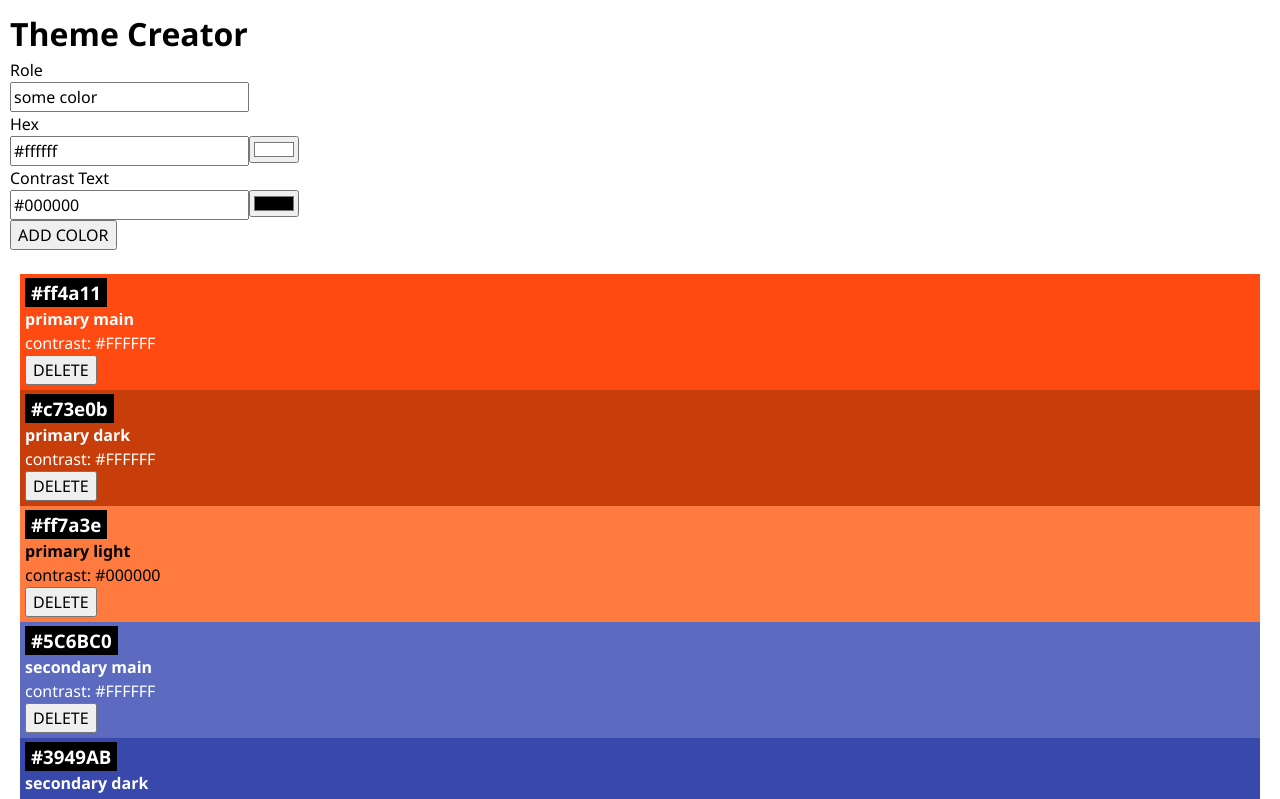
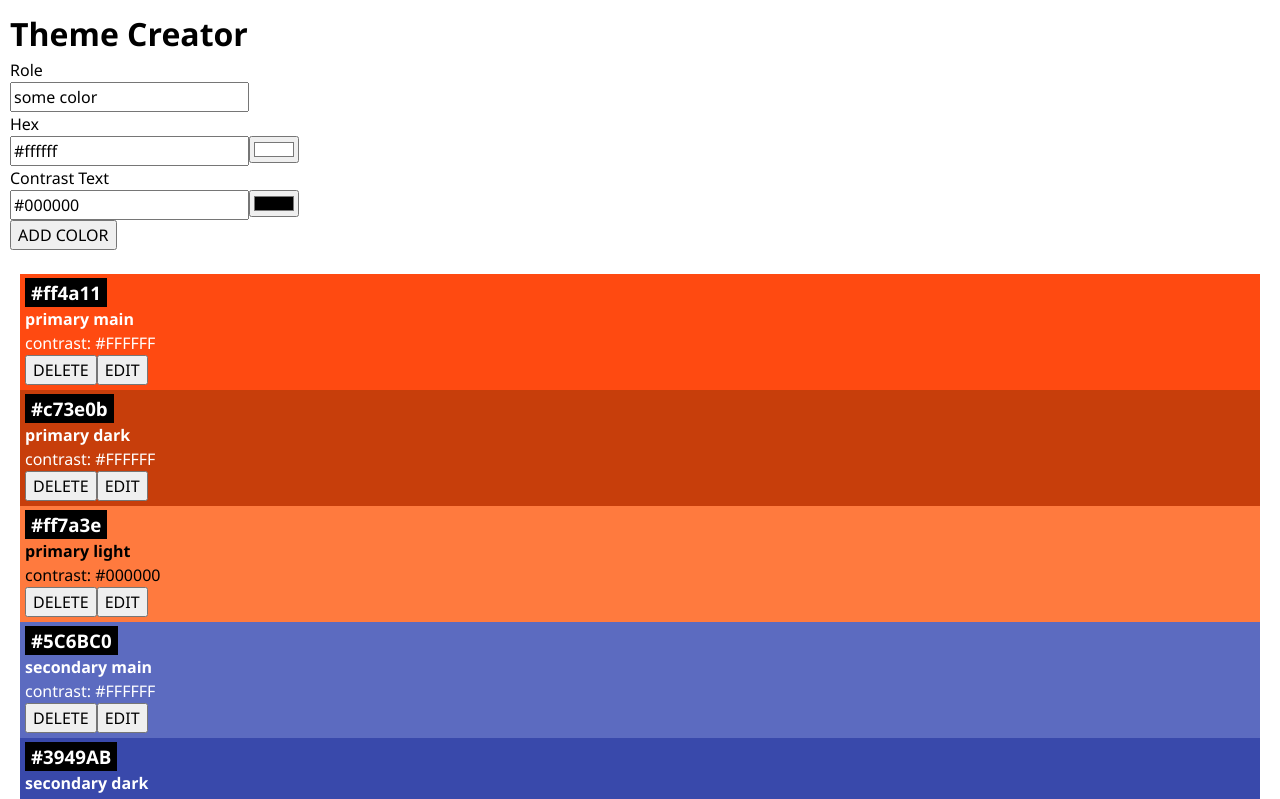
Before and after one commit to SabinePfanner/theme-creator-app, a React (Vite) app: page / in a window 1280 px wide. Shown: the top 799 px of the page. Built offline with nearby package versions, Linux system fonts and the light colour scheme.

Commit message:
add 4th task edit color functionality

```diff
--- a/src/App.jsx
+++ b/src/App.jsx
@@ -1,4 +1,3 @@
-import { Fragment } from "react";
 import { initialColors } from "./lib/colors";
 import Color from "./Components/Color/Color";
 import "./App.css";
@@ -11,11 +10,20 @@ function App() {
   const [colors, setColors] = useState(initialColors);
   const colorsListIsEmpty = colors.length === 0;
 
-  function handleAddColor(newColor) {
+  function handleAddNewColor(newColor) {
     setColors([{ id: uid(), ...newColor }, ...colors]);
   }
 
-  function HandleRemoveColor(id) {
+  function handleUpdateColor(updatedColor) {
+    setColors(
+      colors.map((color) => {
+        if (color.id === updatedColor.id) return updatedColor;
+        return color;
+      })
+    );
+  }
+
+  function handleRemoveColor(id) {
     const colorsAfterDeletion = colors.filter((color) => color.id !== id);
     setColors(colorsAfterDeletion);
   }
@@ -23,12 +31,15 @@ function App() {
   return (
     <>
       <h1>Theme Creator</h1>
-      <Colorform onAddColor={handleAddColor} />
+      <Colorform onAddColor={handleAddNewColor} />
       {colors.map((color) => {
         return (
-          <Fragment key={color.id}>
-            <Color color={color} onDeleteColor={HandleRemoveColor} />
-          </Fragment>
+          <Color
+            key={color.id}
+            color={color}
+            onDeleteColor={handleRemoveColor}
+            onUpdateColor={handleUpdateColor}
+          />
         );
       })}
       {colorsListIsEmpty && <ShowCallToAction />}
--- /dev/null
+++ b/src/Components/Color/Buttons.jsx
@@ -0,0 +1,12 @@
+export function Buttons({ onClick, onEdit }) {
+  return (
+    <>
+      <button type="button" onClick={onClick}>
+        DELETE
+      </button>
+      <button type="button" onClick={onEdit}>
+        EDIT
+      </button>
+    </>
+  );
+}
--- a/src/Components/Color/Color.jsx
+++ b/src/Components/Color/Color.jsx
@@ -1,20 +1,32 @@
 import "./Color.css";
 import { useState } from "react";
-import { ConfirmDelete } from "./ConfirmDelete.jsx";
+import { ConfirmDelete } from "./ModusConfirmDelete.jsx";
+import { Buttons } from "./Buttons.jsx";
+import { Edit } from "./ModusEdit.jsx";
+import Colorform from "../Form/Colorform.jsx";
 
-export default function Color({ color, onDeleteColor }) {
-  const [approval, setApproval] = useState(false);
+export default function Color({ color, onDeleteColor, onUpdateColor }) {
+  const [deleteModus, setDeleteModus] = useState(false);
+  const [editModus, setEditModus] = useState(false);
 
   function handleDelete() {
-    if (approval === false) {
-      setApproval(true);
+    if (deleteModus === false) {
+      setDeleteModus(true);
     } else {
       onDeleteColor(color.id);
     }
   }
 
-  function handleCancle() {
-    setApproval(false);
+  function handleCancel() {
+    setDeleteModus(false);
+  }
+
+  function handleEdit() {
+    setEditModus(true);
+  }
+
+  function cancelEdit() {
+    setEditModus(false);
   }
 
   return (
@@ -28,10 +40,22 @@ export default function Color({ color, onDeleteColor }) {
       <h3 className="color-card-highlight">{color.hex}</h3>
       <h4>{color.role}</h4>
       <p>contrast: {color.contrastText}</p>
-      {approval && <ConfirmDelete onClick={handleCancle} />}
-      <button type="button" onClick={handleDelete}>
-        DELETE
-      </button>
+      {!deleteModus && !editModus && (
+        <Buttons onClick={handleDelete} onEdit={handleEdit} />
+      )}
+      {deleteModus && (
+        <ConfirmDelete onCancel={handleCancel} onDelete={handleDelete} />
+      )}
+      {editModus && (
+        <>
+          <Colorform
+            onUpdateColor={onUpdateColor}
+            defaultInput={color}
+            isEdit={editModus}
+          />{" "}
+          <Edit onClick={cancelEdit} />
+        </>
+      )}
     </div>
   );
 }
--- a/src/Components/Color/ConfirmDelete.jsx
+++ /dev/null
@@ -1,10 +0,0 @@
-export function ConfirmDelete({ onClick }) {
-  return (
-    <>
-      <p className="color-card-highlight">Really delete?</p>
-      <button type="button" onClick={onClick}>
-        CANCEL
-      </button>
-    </>
-  );
-}
--- /dev/null
+++ b/src/Components/Color/ModusConfirmDelete.jsx
@@ -0,0 +1,13 @@
+export function ConfirmDelete({ onCancel, onDelete }) {
+  return (
+    <>
+      <p className="color-card-highlight">Really delete?</p>
+      <button type="button" onClick={onCancel}>
+        CANCEL
+      </button>
+      <button type="button" onClick={onDelete}>
+        DELETE
+      </button>
+    </>
+  );
+}
--- /dev/null
+++ b/src/Components/Color/ModusEdit.jsx
@@ -0,0 +1,7 @@
+export function Edit({ onClick }) {
+  return (
+    <button type="button" onClick={onClick}>
+      CANCEL
+    </button>
+  );
+}
--- a/src/Components/Form/Colorform.jsx
+++ b/src/Components/Form/Colorform.jsx
@@ -1,22 +1,31 @@
-import { ColorInput } from "../Color/ColorInput";
+import { ColorInput } from "../Color/ColorInput.jsx";
 
-function Colorform({ onAddColor, defaultInput }) {
+function Colorform({
+  onAddColor,
   defaultInput = {
     role: "some color",
     hex: "#ffffff",
     contrastText: "#000000",
-  };
-
-  function handleSubmit(event) {
+  },
+  isEdit,
+  onUpdateColor,
+}) {
+  function handleAddColor(event) {
     event.preventDefault();
     const formData = new FormData(event.target);
     const color = Object.fromEntries(formData);
-    onAddColor(color);
+
+    if (isEdit) {
+      color.id = defaultInput.id;
+      onUpdateColor(color);
+    } else {
+      onAddColor(color);
+    }
   }
 
   return (
     <>
-      <form onSubmit={handleSubmit}>
+      <form onSubmit={handleAddColor}>
         <label htmlFor="role">Role</label>
         <br />
         <input
@@ -34,7 +43,11 @@ function Colorform({ onAddColor, defaultInput }) {
         <br />
         <ColorInput id="contrast" defaultValue={defaultInput.contrastText} />
         <br />
-        <button type="submit">ADD COLOR</button>
+        {isEdit ? (
+          <button type="submit">UPDATE COLOR</button>
+        ) : (
+          <button type="submit">ADD COLOR</button>
+        )}
       </form>
       <br />
     </>
```
